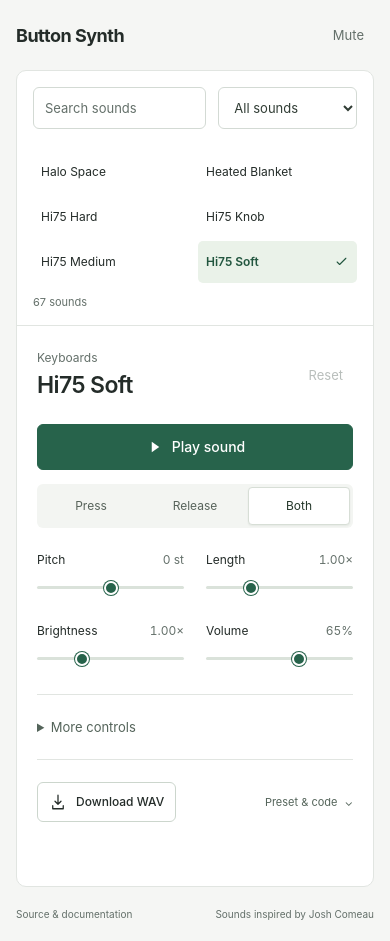
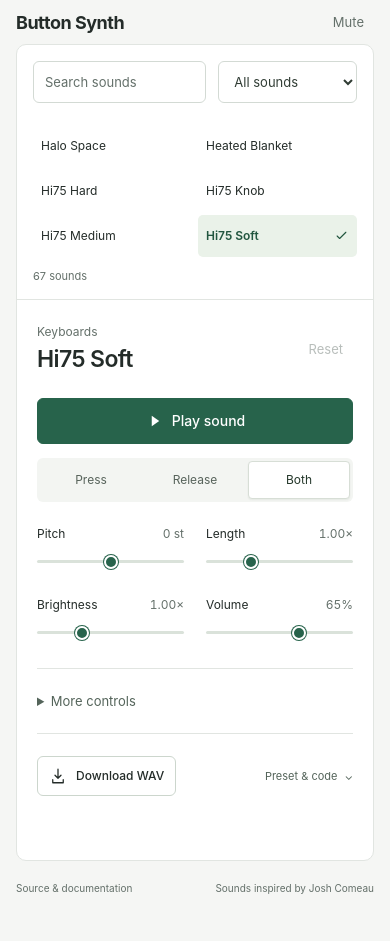
Before and after one commit to designerzen/button-synth, a website built with Vite: page index.html in a window 390 px wide. After the commit the page ends 915 px from the top, so only its background shows below. Built offline with nearby package versions, Linux system fonts and the light colour scheme.

Commit message:
Reduce app header height in desktop and mobile layouts
- Shrink .app-header from 96px to 48px on wide screens
- Shrink .app-header from 70px to 44px under 620px

```diff
--- a/src/style.css
+++ b/src/style.css
@@ -22,7 +22,7 @@ button, input, select, summary { -webkit-tap-highlight-color: transparent; }
   margin: -1px; overflow: hidden; clip-path: inset(50%); white-space: nowrap; border: 0;
 }
 .app-header, .workspace, footer { width: min(100% - 64px, 1040px); margin-inline: auto; }
-.app-header { display: flex; align-items: center; justify-content: space-between; height: 96px; }
+.app-header { display: flex; align-items: center; justify-content: space-between; height: 48px; }
 h1 { font-size: 18px; letter-spacing: -.5px; font-weight: 650; margin: 0; }
 .text-button { background: none; border: 0; padding: 8px 10px; font-size: 13px; color: var(--muted); border-radius: 5px; }
 .text-button:hover:not(:disabled) { color: #202a25; background: #ecf0ec; }
@@ -92,7 +92,7 @@ footer { display: flex; justify-content: space-between; flex-wrap: wrap; gap: 10
 }
 @media (max-width: 620px) {
   .app-header, .workspace, footer { width: calc(100% - 32px); }
-  .app-header { height: 70px; }
+  .app-header { height: 44px; }
   .workspace { display: block; }
   .library { border-right: 0; border-bottom: 1px solid var(--line); display: grid; grid-template-columns: minmax(0, 1fr) minmax(0, .8fr); gap: 12px; padding: 16px; }
   #search, #category-filter { width: 100%; margin: 0; height: 42px; font-size: 13px; }
```
